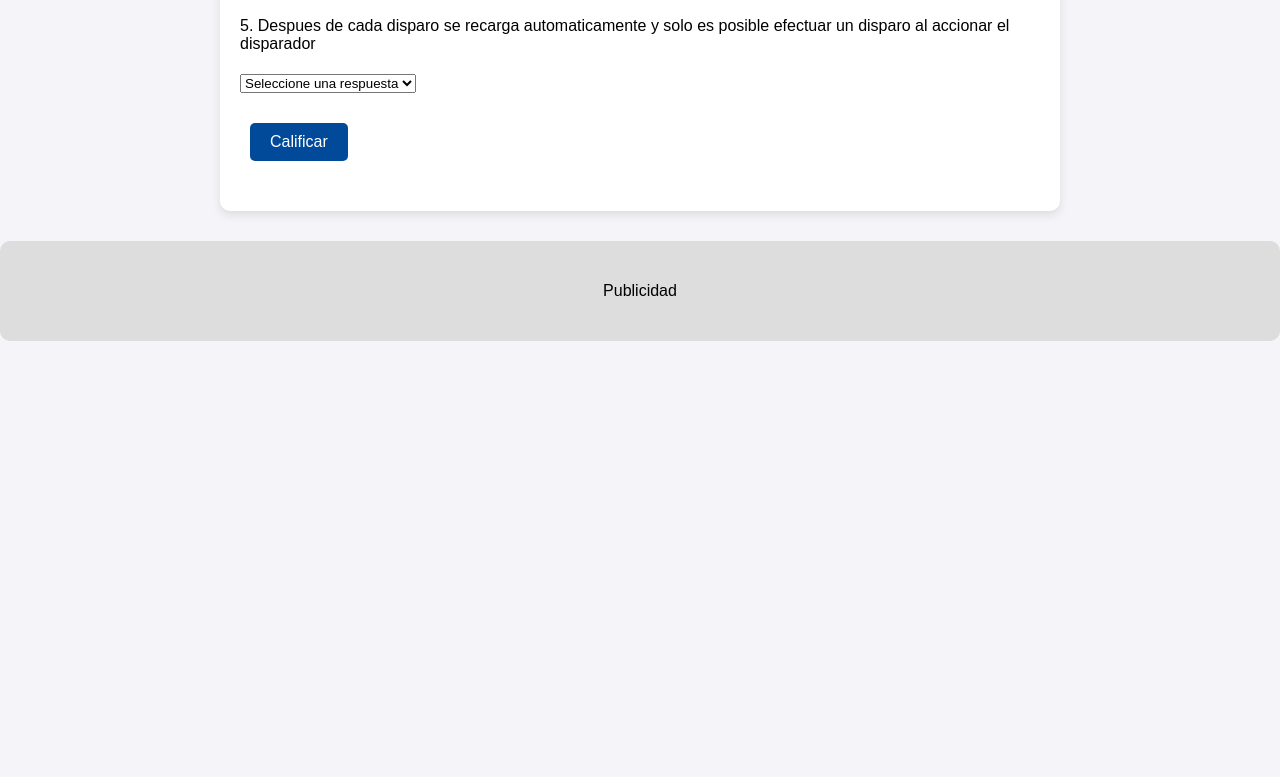
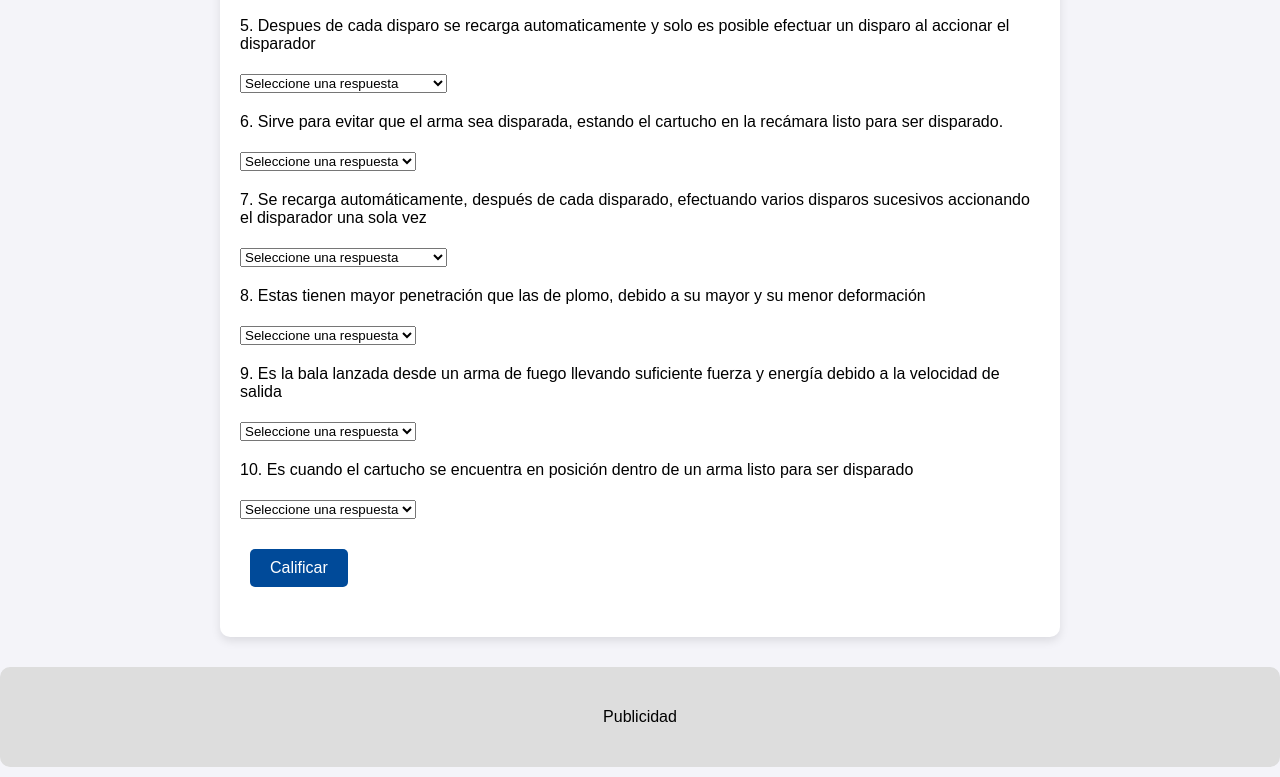
Before and after one commit to rodrigohernandezm/PruebaDigecam, a plain HTML site: page index.html in a window 1280 px wide. Shown: the part 2740-3517 px from the top of the page. Before the commit the page ends 3091 px from the top, so only its background shows below. Drawn offline with Linux system fonts and the light colour scheme.

Commit message:
agregar mas preguntas de la serie 2, agregar un documento insutrictivo de la digecam

```diff
--- a/index.html
+++ b/index.html
@@ -5,7 +5,7 @@
   <meta name="viewport" content="width=device-width, initial-scale=1.0, maximum-scale=1.0, user-scalable=no">
   <meta name="description" content="Simulador de examen para obtener la licencia de portación de armas en DIGECAM Guatemala. Practica y prepárate para el examen oficial.">
   <meta name="keywords" content="simulador examen DIGECAM, primera licencia portación arma, examen licencia armas Guatemala, DIGECAM Guatemala">
-  <meta name="author" content="Rodrigo Eduardo Hernández Morales">
+  <meta name="author" content="Rodrigo  Hernández">
   <title>Simulador Examen DIGECAM</title>
   <link rel="icon" type="image/x-icon" href="https://raw.githubusercontent.com/rodrigohernandezm/PruebaDigecam/main/digecam_logo.png">
   <style>
@@ -135,7 +135,7 @@
       <h2>Material de Apoyo</h2>
       <p>Descarga documentos para prepararte mejor:</p>
       <ul>
-        <li><a href="https://github.com/rodrigohernandezm/PruebaDigecam/raw/main/guia_estudio.pdf" download>Guía de Estudio</a></li>
+        <li><a href="instructivo evaluacion primera licencia oficial.pdf" Download>Instructivo evaluación primera licencia oficial DIGECAM</a></li>
         <li><a href="Ley_de_Armas_y_Municiones.pdf" Download>Ley de Armas y Municiones</a></li>
       </ul>
     </div>
@@ -258,7 +258,32 @@
       },
       {
         question: "Despues de cada disparo se recarga automaticamente y solo es posible efectuar un disparo al accionar el disparador",
-        options: ["Arma de fuego", "Arma semiautomatica", "Calibre", "Percutor"],
+        options: ["Arma de fuego", "Arma de fuego semiautomatica", "Calibre", "Percutor"],
+        answer: 1
+      },
+      {
+        question: ["Sirve para evitar que el arma sea disparada, estando el cartucho en la recámara listo para ser disparado."],
+        options: ["seguro", "disparador", "cargador", "Resorte recuperador"],
+        answer: [0]
+      },
+      {
+        question: ["Se recarga automáticamente, después de cada disparado, efectuando varios disparos sucesivos accionando el disparador una sola vez"],
+        options: ["Arma de fuego", "Arma de fuego semiautomatica", "Arma de fuego automática", "Percutor"],
+        answer: 2
+      },
+      {
+        question: ["Estas tienen mayor penetración que las de plomo, debido a su mayor y su menor deformación"],
+        options: ["Calibre", "Explosivo", "Proyectil", "Bala blindada"],
+        answer: 3
+      },
+      {
+        question: ["Es la bala lanzada desde un arma de fuego llevando suficiente fuerza y energía debido a la velocidad de salida"],
+        options: ["Calibre", "Explosivo", "Proyectil", "Bala blindada"],
+        answer: 2
+      },
+      {
+        question: ["Es cuando el cartucho se encuentra en posición dentro de un arma listo para ser disparado"],
+        options: ["Percutor", "Recámara", "Proyectil", "Seguro"],
         answer: 1
       }
     ]
```
Also changed, not shown: 1 other file.
